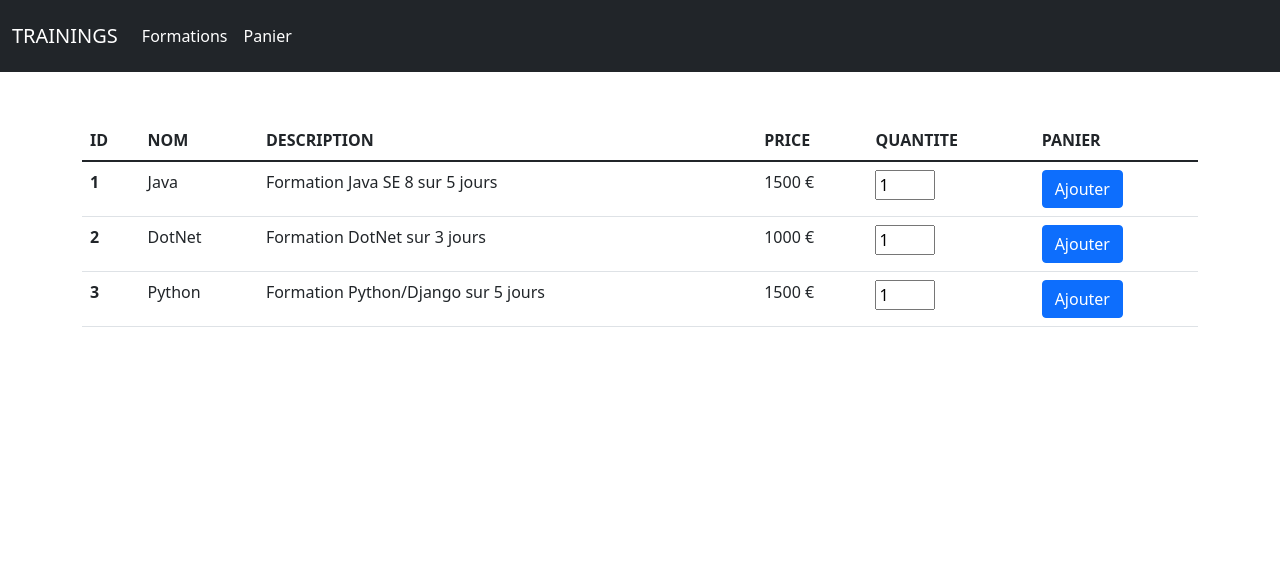
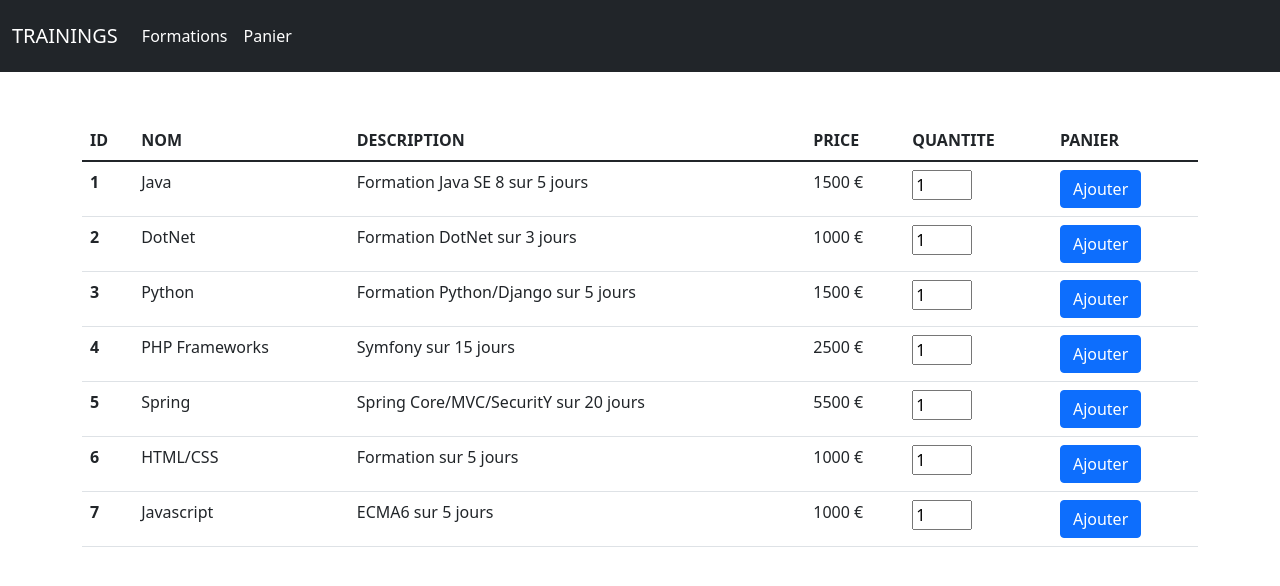
Before and after one commit to jdelmerie/trainings-front-app, an Angular app: page /trainings in a window 1280 px wide. Shown: the top 586 px of the page. Built offline with nearby package versions, Linux system fonts and the light colour scheme; data requests are answered from the project's data file.

Commit message:
ajout de l'api avec json server

```diff
--- /dev/null
+++ b/db.json
@@ -0,0 +1,53 @@
+{
+  "trainings": [
+    {
+      "id": 1,
+      "name": "Java",
+      "description": "Formation Java SE 8 sur 5 jours",
+      "price": 1500,
+      "quantity": 1
+    },
+    {
+      "id": 2,
+      "name": "DotNet",
+      "description": "Formation DotNet sur 3 jours",
+      "price": 1000,
+      "quantity": 1
+    },
+    {
+      "id": 3,
+      "name": "Python",
+      "description": "Formation Python/Django sur 5 jours",
+      "price": 1500,
+      "quantity": 1
+    },
+    {
+      "id": 4,
+      "name": "PHP Frameworks",
+      "description": "Symfony sur 15 jours",
+      "price": 2500,
+      "quantity": 1
+    },
+    {
+      "id": 5,
+      "name": "Spring",
+      "description": "Spring Core/MVC/SecuritY sur 20 jours",
+      "price": 5500,
+      "quantity": 1
+    },
+    {
+      "id": 6,
+      "name": "HTML/CSS",
+      "description": "Formation sur 5 jours",
+      "price": 1000,
+      "quantity": 1
+    },
+    {
+      "id": 7,
+      "name": "Javascript",
+      "description": "ECMA6 sur 5 jours",
+      "price": 1000,
+      "quantity": 1
+    }
+  ]
+}
--- a/package.json
+++ b/package.json
@@ -3,7 +3,7 @@
   "version": "0.0.0",
   "scripts": {
     "ng": "ng",
-    "start": "ng serve",
+    "start": "concurrently \"ng serve\" \"json-server --watch db.json\"",
     "build": "ng build",
     "watch": "ng build --watch --configuration development",
     "test": "ng test"
--- a/src/app/app.module.ts
+++ b/src/app/app.module.ts
@@ -10,6 +10,7 @@ import { CartComponent } from './components/cart/cart.component';
 import { NotFoundComponent } from './components/not-found/not-found.component';
 import { CustomerComponent } from './components/customer/customer.component';
 import { OrderComponent } from './components/order/order.component';
+import { HttpClientModule } from '@angular/common/http';
 
 @NgModule({
   declarations: [
@@ -18,12 +19,13 @@ import { OrderComponent } from './components/order/order.component';
     CartComponent,
     NotFoundComponent,
     CustomerComponent,
-    OrderComponent
+    OrderComponent,
   ],
   imports: [
     BrowserModule,
     AppRoutingModule,
-    FormsModule
+    FormsModule,
+    HttpClientModule
   ],
   providers: [CartService],
   bootstrap: [AppComponent]
--- a/src/app/components/trainings/trainings.component.ts
+++ b/src/app/components/trainings/trainings.component.ts
@@ -1,8 +1,9 @@
 import { Component, OnInit } from '@angular/core';
 
-import { Training } from 'src/app/model/training'; // import de la class
-import { CartService } from 'src/app/services/cart.service'; //import de la dépendance
+import { Training } from 'src/app/model/training';
+import { CartService } from 'src/app/services/cart.service';
 import { Router } from '@angular/router';
+import { TrainingsService } from 'src/app/services/trainings.service';
 
 @Component({
   selector: 'app-trainings',
@@ -11,37 +12,28 @@ import { Router } from '@angular/router';
 })
 export class TrainingsComponent implements OnInit {
   listTrainings: Training[] | undefined;
+  error = null;
 
-  constructor(private cartService: CartService, private router:Router) {}
+  constructor(
+    private cartService: CartService,
+    private router: Router,
+    private trainingsService: TrainingsService
+  ) {}
 
   ngOnInit(): void {
-    this.listTrainings = [
-      {
-        id: 1,
-        name: 'Java',
-        description: 'Formation Java SE 8 sur 5 jours',
-        price: 1500,
-        quantity: 1,
-      },
-      {
-        id: 2,
-        name: 'DotNet',
-        description: 'Formation DotNet sur 3 jours',
-        price: 1000,
-        quantity: 1,
-      },
-      {
-        id: 3,
-        name: 'Python',
-        description: 'Formation Python/Django sur 5 jours',
-        price: 1500,
-        quantity: 1,
-      },
-    ];
+    this.getAllTrainings();
+  }
+
+  getAllTrainings() {
+    this.trainingsService.getTrainings().subscribe({
+      next: (data) => (this.listTrainings = data),
+      error: (err) => (this.error = err.message),
+      complete: () => (this.error = null),
+    });
   }
 
   addToCart(training: Training) {
     this.cartService.addTraining(training);
-    this.router.navigateByUrl('cart')
+    this.router.navigateByUrl('cart');
   }
 }
--- /dev/null
+++ b/src/app/services/trainings.service.ts
@@ -0,0 +1,16 @@
+import { Injectable } from '@angular/core';
+import { HttpClient } from '@angular/common/http';
+import { Training } from '../model/training';
+import { environment } from 'src/environments/environment';
+
+@Injectable({
+  providedIn: 'root'
+})
+export class TrainingsService {
+
+  constructor(private http:HttpClient) { }
+
+  public getTrainings(){
+    return this.http.get<Training[]>(environment.host+"/trainings");
+  }
+}
--- a/src/environments/environment.ts
+++ b/src/environments/environment.ts
@@ -3,7 +3,8 @@
 // The list of file replacements can be found in `angular.json`.
 
 export const environment = {
-  production: false
+  production: false,
+  host: "http://localhost:3000"
 };
 
 /*
```
Also changed, not shown: 1 other file (tests, documents, lock files or other folders).
